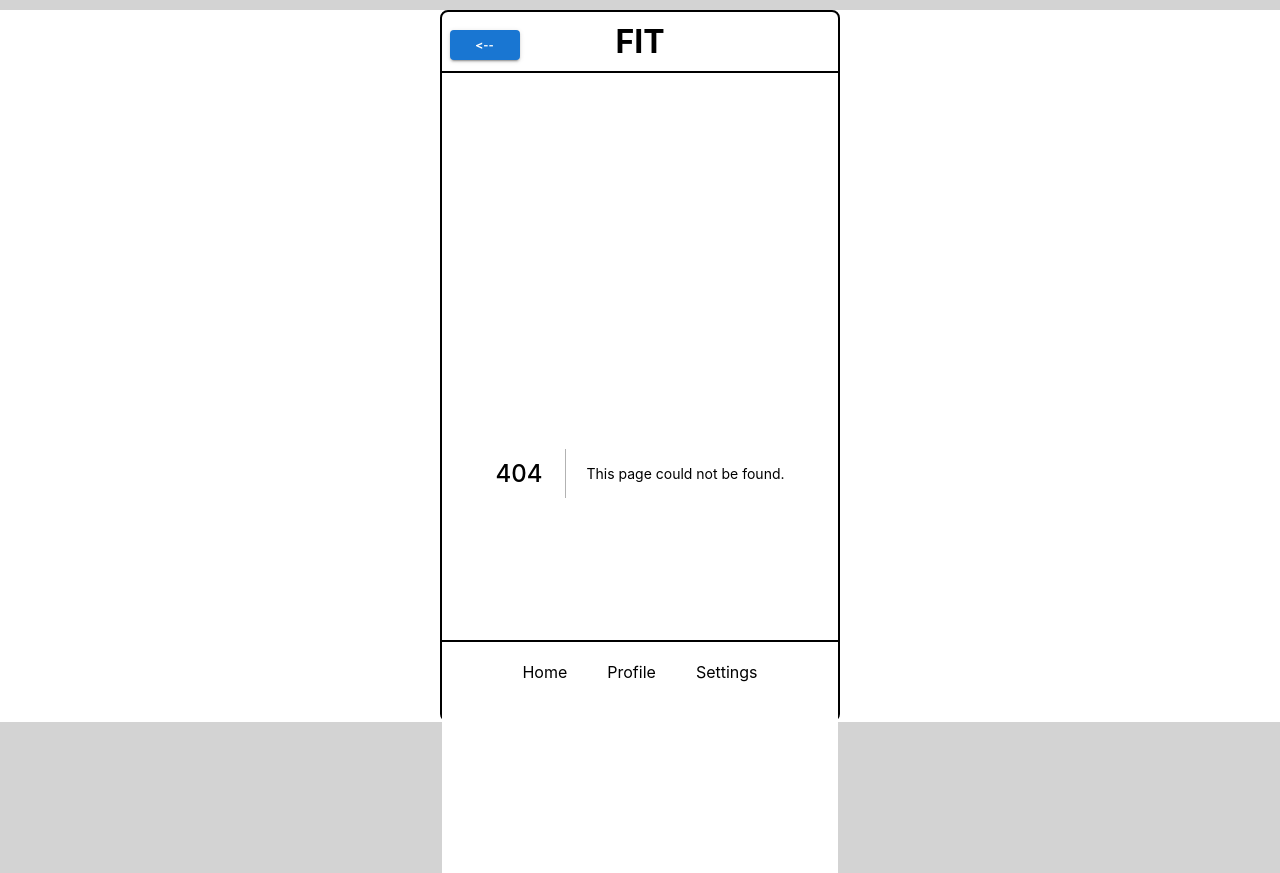
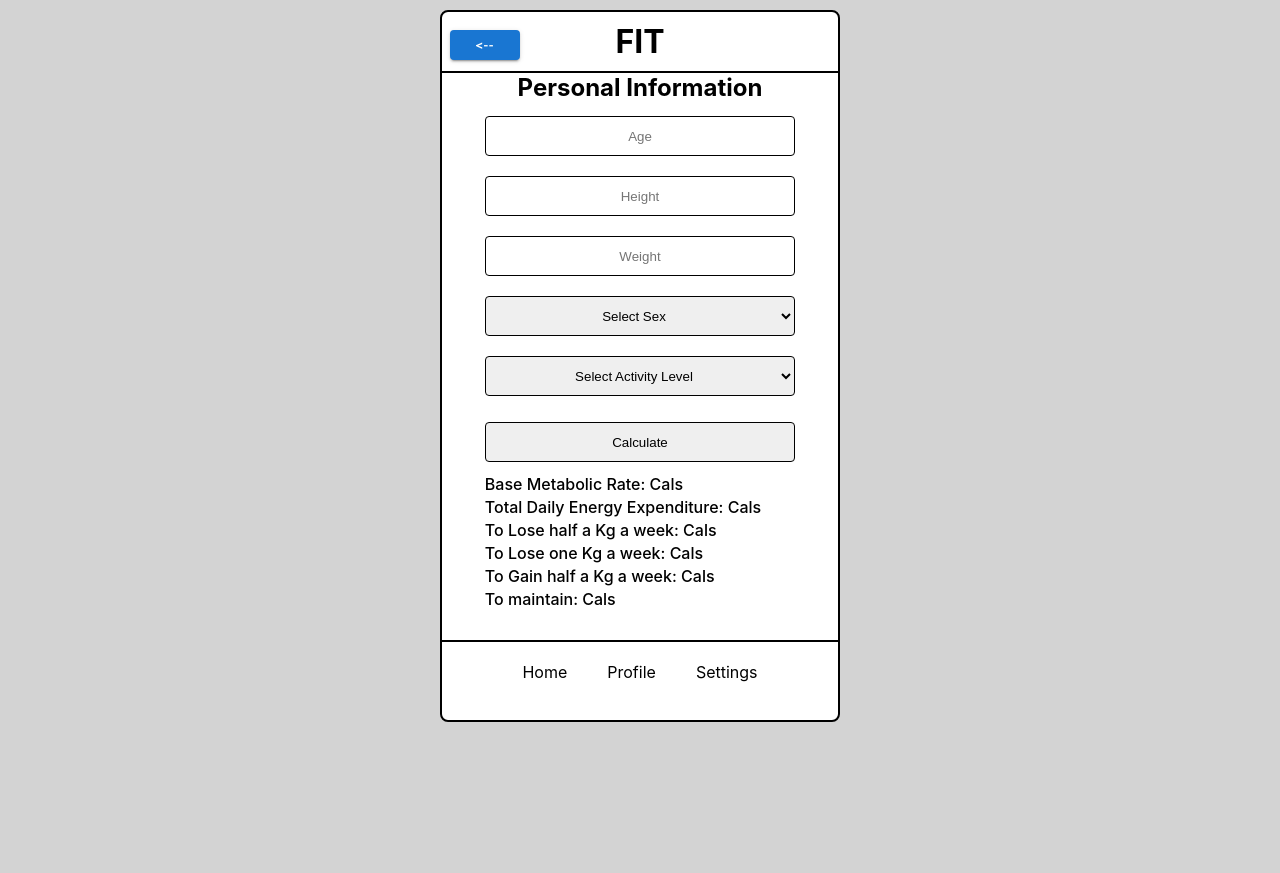
Before and after one commit to HiImJustin/fitapp-next.js, a Next.js app: page /Register/details/tdee in a window 1280 px wide. Before the commit this address had no page. After the commit the page ends 800 px from the top, so only its background shows below. Built offline with nearby package versions, Linux system fonts and the light colour scheme.

Commit message:
registration pages

```diff
--- /dev/null
+++ b/components/login/details.module.css
@@ -0,0 +1,31 @@
+.detailsForm {
+    display: flex;
+    flex-direction: column;
+    width: 100%;
+    padding: 4px;
+    align-items: center;
+}
+.detailsForm label {
+    margin: 4px 0px;
+}
+.detailsForm input {
+    height: 40px;
+    width: 60%;
+    border: solid 1px black;
+    border-radius: 4px;
+}
+.detailsForm select {
+    width: 60%;
+    height: 40px;
+    text-align: center;
+    text-indent: 10px;
+    border-radius: 4px;
+    border: solid 1px black;
+}
+.detailsForm button {
+    width: 60%;
+    height: 40px;
+    border-radius: 4px;
+    border: solid 1px black;
+    margin-top: 16px;
+}
--- a/components/login/login.js
+++ b/components/login/login.js
@@ -1,7 +1,7 @@
 import classes from "./login.module.css";
 import React from 'react'
 import {useRouter} from 'next/router'
-
+import Link from "next/link";
 
 export default function Login() {
 
@@ -36,7 +36,7 @@ export default function Login() {
                 <input
                     id="password" name="password" type="text" placeholder="Password">
                 </input>
-
+                    <p>Dont have an Account? <Link href="/Register">Register here!</Link></p>
                 <button className={classes.loginButton} onClick={handleChange}>Login!</button>
             </form>
         </>
--- a/components/login/login.module.css
+++ b/components/login/login.module.css
@@ -35,3 +35,9 @@
     border: solid 2px black;
     border-radius: 4px;
 }
+.login p {
+    margin-top:  10px;
+}
+.login a {
+    text-decoration: underline;
+}
--- /dev/null
+++ b/components/tdee/tdee.js
@@ -0,0 +1,162 @@
+import React from "react"
+import classes from "./tdee.module.css"
+//Function for calculating Total Daily Energy Expenditure
+export default function TDEE() {
+
+    //BMR (kcal / day) = 10 * weight (kg) + 6.25 * height (cm) – 5 * age (y) + s (kcal / day),
+    // where s is +5 for males and -161 for females.
+    // Options of those measurments not made yet
+    // function weightHeightConversion(pounds, inches, feet) {
+    //     weight = (pounds / 2.2).toFixed(2);
+    //     heightToCm = ((inches / 12) + feet);
+    //     height = (heightToCm * 30.48);
+    // }
+
+    //Convert this into state
+    const [formValues, setFormValues] = React.useState(
+        {
+            age: "",
+            height: "",
+            weight: "",
+            sex: "",
+            activity: ""
+        }
+    )
+
+    function handleFormData(e) {
+        const {name, value, type, checked} = e.target
+        setFormValues(prevState => {
+            return {
+                ...prevState,
+                [name]: type === "checkbox" ? checked : value
+            }
+        })
+    }
+    console.log(formValues)
+
+    //Sort through state to find out what was selected
+    function calculateTDEE(bmr) {
+        if (formValues.activity === "sedentary") {
+            results.tdee = Math.round(bmr * 1.2)
+        } else if (formValues.activity === "Light") {
+            results.tdee = Math.round(bmr * 1.375)
+        } else if (formValues.activity === "Moderate") {
+            results.tdee = Math.round(bmr * 1.55)
+        } else if (formValues.activity === "High") {
+            results.tdee = Math.round(bmr * 1.725)
+            console.log("High")
+        } else if (formValues.activity === "Extreemly Active") {
+            results.tdee = Math.round(bmr * 1.9)
+            console.log("Extreemly Active")
+        }
+        console.log(results.tdee + " this is tdee")
+    }
+
+    // Create state to return the results
+    const [results, setResults] = React.useState(
+        {
+            bmr: "",
+            tdee: "",
+            loseHalfKg: "",
+            loseKg: "",
+            gainHalfKg: "",
+            maintain: ""
+        }
+    )
+
+function showResults(bmr, tdee) {
+    setResults(prevState => ({
+    ...prevState,
+        tdee: tdee,
+        bmr: bmr,
+        loseHalfKg: tdee - 500,
+        loseKg: tdee - 1000,
+        gainHalfKg: tdee + 500,
+        maintain: tdee
+    }))
+     console.log(tdee)
+
+}
+    function calculateBMR(event) {
+        event.preventDefault()
+
+        if (formValues.sex === 'female') {
+            let femaleBmr = (10 * formValues.weight) + (6.25 * formValues.height);
+            let bmr = (femaleBmr) - (5 * formValues.age)
+            bmr = Math.round(bmr);
+            console.log(bmr)
+
+            calculateTDEE(bmr);
+            showResults(bmr, tdee);
+
+        }   else {
+            let maleBmr = (10 * formValues.weight) + (6.25 * formValues.height);
+            bmr = (maleBmr) + (5 * formValues.age)
+            bmr + Math.round(bmr);
+            console.log(bmr);
+
+            calculateTDEE(bmr);
+            showResults(bmr, tdee);
+        }
+    }
+
+
+    return (
+            <>
+            <h2>Personal Information</h2>
+            <form className={classes.detailsForm}>
+                <input
+                    type="text"
+                    name="age"
+                    placeholder="Age"
+                    value={formValues.age}
+                    onChange={handleFormData}
+                />
+                <input
+                    type="text"
+                    name="height"
+                    placeholder="Height"
+                    value={formValues.height}
+                    onChange={handleFormData}
+                />
+                <input
+                    type="text"
+                    name="weight"
+                    placeholder="Weight"
+                    value={formValues.weight}
+                    onChange={handleFormData}
+                />
+                <select
+                    name="sex"
+                    onChange={handleFormData}
+                >
+                    {formValues.sex === "" && <option value="">Select Sex</option>}
+                    <option value="Male">Male</option>
+                    <option value="Female">Female</option>
+                </select>
+
+                <select
+                    name="activity"
+                    onChange={handleFormData}
+                >
+                    {formValues.activity === "" && <option value="">Select Activity Level</option>}
+                    <option value="Extreemly Active">Extreemly Active</option>
+                    <option value="High">High</option>
+                    <option value="Moderate">Moderate</option>
+                    <option value="Light">Light</option>
+                    <option value="sedentary">sedentary</option>
+                </select>
+                <button onClick={calculateBMR}>Calculate</button>
+
+                <results className={classes.results}>
+                    <p>Base Metabolic Rate: {results.bmr} Cals</p>
+                    <p>Total Daily Energy Expenditure: {results.tdee} Cals</p>
+                    <p>To Lose half a Kg a week: {results.loseHalfKg} Cals</p>
+                    <p>To Lose one Kg a week: {results.loseKg} Cals</p>
+                    <p>To Gain half a Kg a week: {results.gainHalfKg} Cals</p>
+                    <p>To maintain: {results.maintain} Cals</p>
+                </results>
+            </form>
+            </>
+        )
+}
--- /dev/null
+++ b/components/tdee/tdee.module.css
@@ -0,0 +1,38 @@
+.detailsForm {
+    display: flex;
+    flex-direction: column;
+    width: 100%;
+    padding: 4px;
+    align-items: center;
+}
+.detailsForm input {
+    height: 40px;
+    width: 80%;
+    border: solid 1px black;
+    border-radius: 4px;
+    margin: 10px 0px;
+    text-align: center;
+}
+.detailsForm select {
+    width: 80%;
+    height: 40px;
+    text-align: center;
+    border-radius: 4px;
+    border: solid 1px black;
+    margin: 10px 0px;
+}
+.detailsForm button {
+    width: 80%;
+    height: 40px;
+    border-radius: 4px;
+    border: solid 1px black;
+    margin-top: 16px;
+}
+.results {
+    width: 80%;
+    margin-top: 10px;
+}
+.results p {
+    padding: 1.5px 0px;
+    font-weight: 500;
+}
--- /dev/null
+++ b/pages/Register/details/tdee/index.js
@@ -0,0 +1,7 @@
+import TDEE from "../../../../components/tdee/tdee";
+
+export default function TDEEPage() {
+    return (
+        <TDEE />
+    )
+}
```
Also changed, not shown: components/login/details.js (added, +33 -0 lines), components/login/register.js (added, +20 -0 lines), components/login/register.module.css (added, +41 -0 lines), pages/Register/details/index.js (added, +7 -0 lines), pages/Register/index.js (added, +7 -0 lines).
